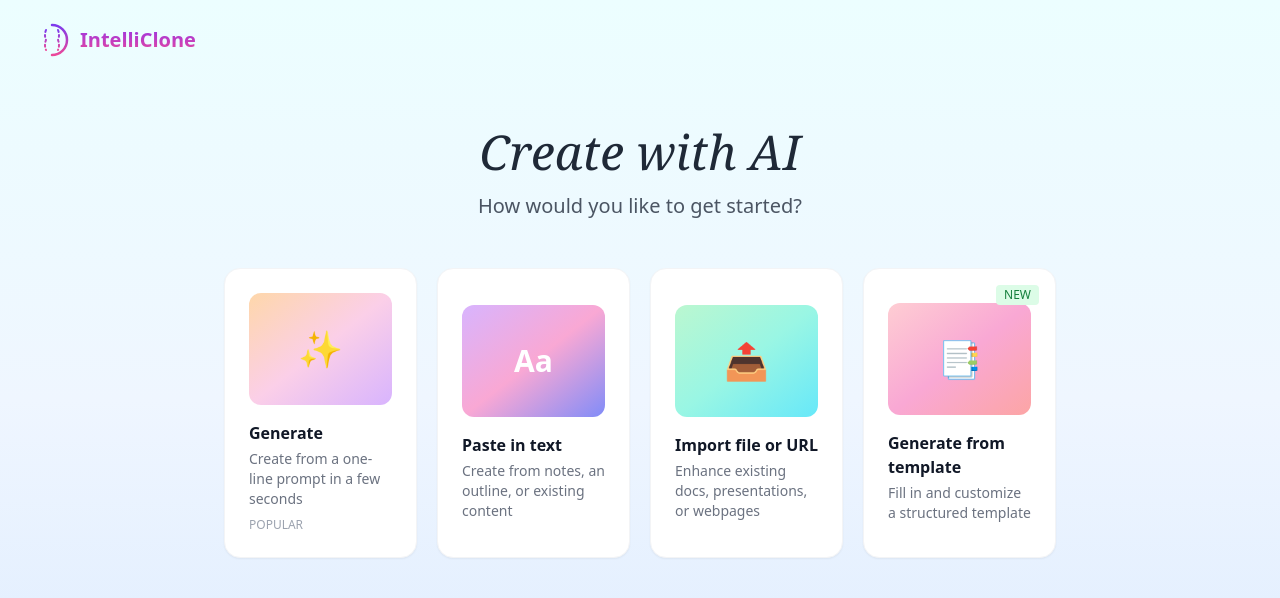
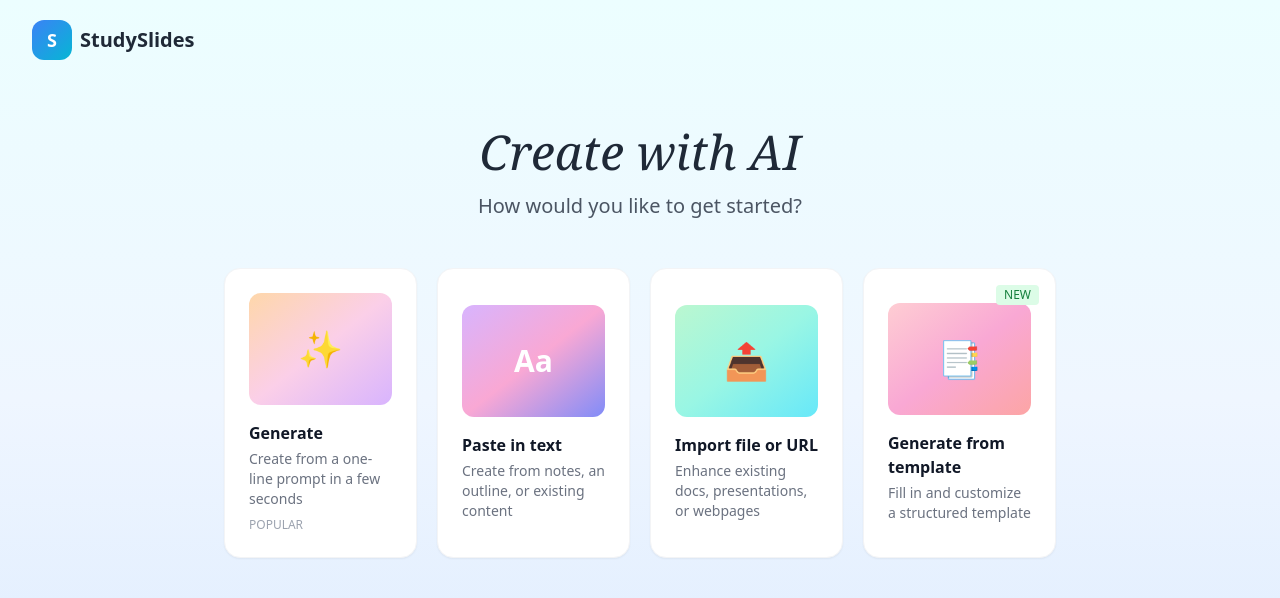
Before and after one commit to mrbaywatch/studyslides, a React (Vite) app in the folder studyslides-frontend/: page / in a window 1280 px wide. Shown: the top 598 px of the page. Built offline with nearby package versions, Linux system fonts and the light colour scheme.

Commit message:
Revert logo back to StudySlides

```diff
--- a/studyslides-frontend/src/App.jsx
+++ b/studyslides-frontend/src/App.jsx
@@ -326,34 +326,8 @@ export default function App() {
       <div className="min-h-screen bg-gradient-to-b from-cyan-50 via-blue-50 to-blue-100">
         <nav className="flex items-center justify-between px-8 py-5">
           <div className="flex items-center gap-2">
-            <div className="w-10 h-10 flex items-center justify-center">
-              <svg width="40" height="40" viewBox="0 0 40 40" fill="none" xmlns="http://www.w3.org/2000/svg">
-                {/* Incomplete circle outline */}
-                <path d="M20 5 C28.284 5 35 11.716 35 20 C35 28.284 28.284 35 20 35"
-                      stroke="url(#logoGradient)" strokeWidth="2.5" fill="none"
-                      strokeLinecap="round" strokeLinejoin="round"/>
-                {/* Left DNA strand with dots */}
-                <path d="M14 10 Q12 15 14 20 Q12 25 14 30"
-                      stroke="url(#logoGradient)" strokeWidth="2" fill="none"
-                      strokeLinecap="round" strokeDasharray="2 3"/>
-                {/* Right DNA strand with dots */}
-                <path d="M26 10 Q28 15 26 20 Q28 25 26 30"
-                      stroke="url(#logoGradient)" strokeWidth="2" fill="none"
-                      strokeLinecap="round" strokeDasharray="2 3"/>
-                {/* Base pairs (horizontal bars connecting strands) */}
-                <line x1="14" y1="13" x2="26" y2="13" stroke="url(#logoGradient)" strokeWidth="2" strokeLinecap="round"/>
-                <line x1="14" y1="18" x2="26" y2="18" stroke="url(#logoGradient)" strokeWidth="2" strokeLinecap="round"/>
-                <line x1="14" y1="22" x2="26" y2="22" stroke="url(#logoGradient)" strokeWidth="2" strokeLinecap="round"/>
-                <line x1="14" y1="27" x2="26" y2="27" stroke="url(#logoGradient)" strokeWidth="2" strokeLinecap="round"/>
-                <defs>
-                  <linearGradient id="logoGradient" x1="0%" y1="0%" x2="0%" y2="100%">
-                    <stop offset="0%" stopColor="#7C3AED" />
-                    <stop offset="100%" stopColor="#EC4899" />
-                  </linearGradient>
-                </defs>
-              </svg>
-            </div>
-            <span className="text-xl font-bold bg-gradient-to-b from-purple-600 to-pink-500 bg-clip-text text-transparent">IntelliClone</span>
+            <div className="w-10 h-10 rounded-xl bg-gradient-to-br from-blue-500 to-cyan-500 flex items-center justify-center text-white font-bold text-lg">S</div>
+            <span className="text-xl font-bold text-gray-800">StudySlides</span>
           </div>
         </nav>
 
@@ -811,34 +785,8 @@ export default function App() {
       <div className="min-h-screen bg-gradient-to-b from-cyan-50 via-blue-50 to-blue-100">
         <nav className="flex items-center justify-between px-8 py-5">
           <div className="flex items-center gap-2">
-            <div className="w-10 h-10 flex items-center justify-center">
-              <svg width="40" height="40" viewBox="0 0 40 40" fill="none" xmlns="http://www.w3.org/2000/svg">
-                {/* Incomplete circle outline */}
-                <path d="M20 5 C28.284 5 35 11.716 35 20 C35 28.284 28.284 35 20 35"
-                      stroke="url(#logoGradient2)" strokeWidth="2.5" fill="none"
-                      strokeLinecap="round" strokeLinejoin="round"/>
-                {/* Left DNA strand with dots */}
-                <path d="M14 10 Q12 15 14 20 Q12 25 14 30"
-                      stroke="url(#logoGradient2)" strokeWidth="2" fill="none"
-                      strokeLinecap="round" strokeDasharray="2 3"/>
-                {/* Right DNA strand with dots */}
-                <path d="M26 10 Q28 15 26 20 Q28 25 26 30"
-                      stroke="url(#logoGradient2)" strokeWidth="2" fill="none"
-                      strokeLinecap="round" strokeDasharray="2 3"/>
-                {/* Base pairs (horizontal bars connecting strands) */}
-                <line x1="14" y1="13" x2="26" y2="13" stroke="url(#logoGradient2)" strokeWidth="2" strokeLinecap="round"/>
-                <line x1="14" y1="18" x2="26" y2="18" stroke="url(#logoGradient2)" strokeWidth="2" strokeLinecap="round"/>
-                <line x1="14" y1="22" x2="26" y2="22" stroke="url(#logoGradient2)" strokeWidth="2" strokeLinecap="round"/>
-                <line x1="14" y1="27" x2="26" y2="27" stroke="url(#logoGradient2)" strokeWidth="2" strokeLinecap="round"/>
-                <defs>
-                  <linearGradient id="logoGradient2" x1="0%" y1="0%" x2="0%" y2="100%">
-                    <stop offset="0%" stopColor="#7C3AED" />
-                    <stop offset="100%" stopColor="#EC4899" />
-                  </linearGradient>
-                </defs>
-              </svg>
-            </div>
-            <span className="text-xl font-bold bg-gradient-to-b from-purple-600 to-pink-500 bg-clip-text text-transparent">IntelliClone</span>
+            <div className="w-10 h-10 rounded-xl bg-gradient-to-br from-blue-500 to-cyan-500 flex items-center justify-center text-white font-bold">S</div>
+            <span className="text-xl font-bold">StudySlides</span>
           </div>
           <button onClick={startNew} className="px-4 py-2 bg-blue-600 hover:bg-blue-700 text-white rounded-lg font-medium">
             + Create New
```
